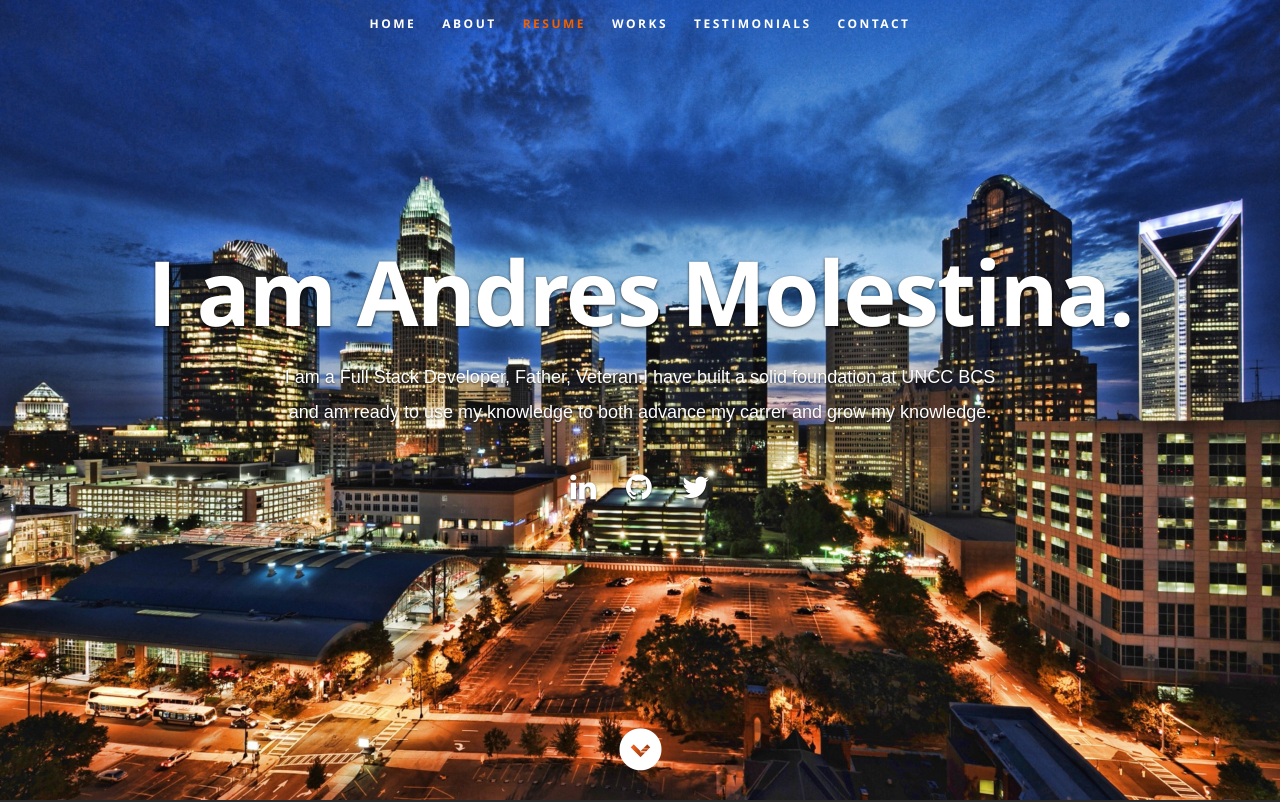
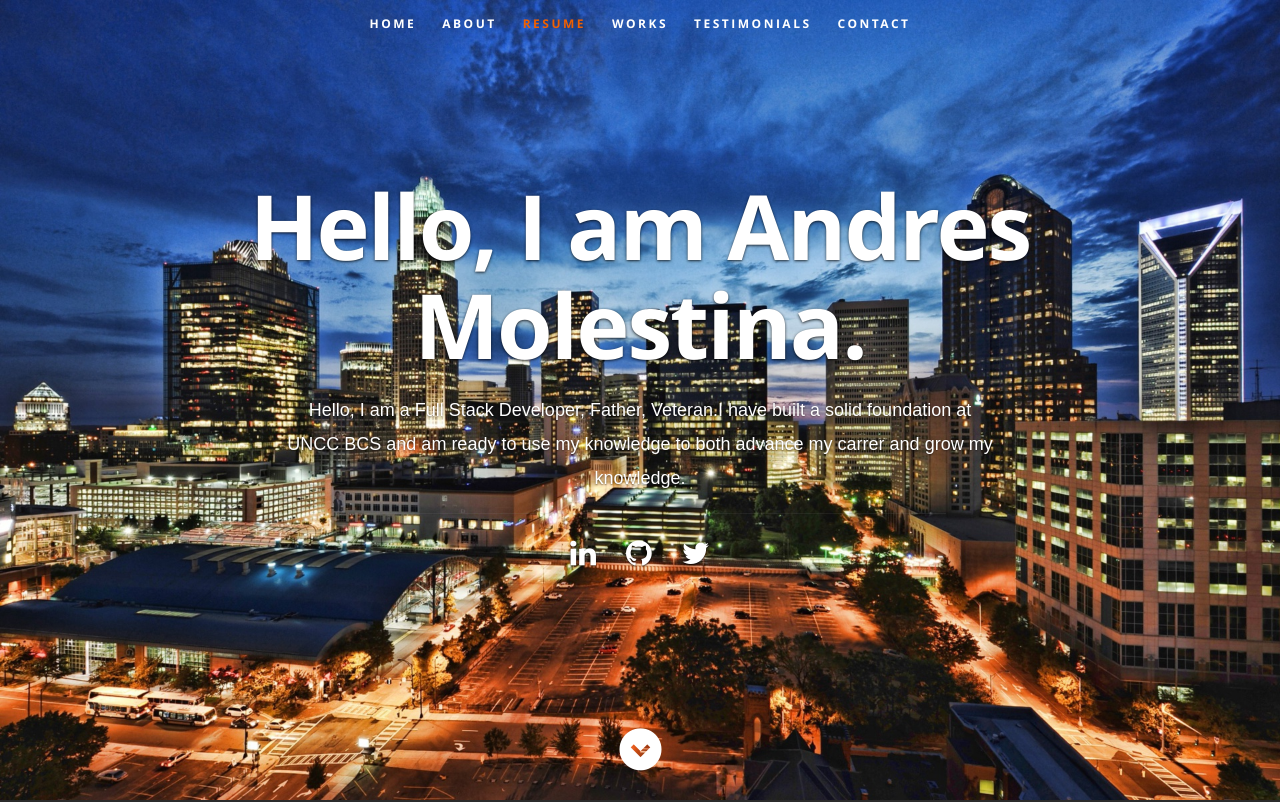
Before and after one commit to Zocartes/react-portfolio-homework, a React (Create React App) app: page / in a window 1280 px wide. Shown: the top 802 px of the page. Built offline with nearby package versions, Linux system fonts and the light colour scheme.

Commit message:
updated pic

```diff
--- a/public/css/layout.css
+++ b/public/css/layout.css
@@ -70,7 +70,7 @@ header .banner-text h1 {
 }
 header .banner-text h3 {
   font: 18px/1.9em "librebaskerville-regular", serif;
-  color: #a8a8a8;
+  color: #a8f591;
   margin: 0 auto;
   width: 70%;
   text-shadow: 0px 1px 2px rgba(0, 0, 0, 0.5);
--- a/src/App.css
+++ b/src/App.css
@@ -15,7 +15,7 @@
   align-items: center;
   justify-content: center;
   font-size: calc(10px + 2vmin);
-  color: white;
+  color: rgb(255, 255, 255);
 }
 
 .App-link {
--- a/src/components/ContactUs.js
+++ b/src/components/ContactUs.js
@@ -14,7 +14,7 @@ export default class ContactUs extends Component {
           <div className="row">
             <aside className="eigth columns footer-widgets">
               <div className="widget">
-                <h4>Linked in :
+                <h4>Contact :
                   <div />{resumeData.linkedinId}
                   <div />{resumeData.email}
                   <div />{resumeData.phone}
--- a/src/components/Header.js
+++ b/src/components/Header.js
@@ -21,8 +21,8 @@ export default class Header extends Component {
 
          <div className="row banner">
             <div className="banner-text">
-               <h1 className="responsive-headline">I am {resumeData.name}.</h1>
-               <h3 style={{color:'#fff', fontFamily:'sans-serif '}}>I am a {resumeData.role}.{resumeData.roleDescription}
+               <h1 className="responsive-headline">Hello, I am {resumeData.name}.</h1>
+               <h3 style={{color:'#fff', fontFamily:'sans-serif '}}>Hello, I am a {resumeData.role}.{resumeData.roleDescription}
                </h3>
                <hr/>
                <ul className="social">
--- a/src/resumeData.js
+++ b/src/resumeData.js
@@ -24,7 +24,7 @@ let resumeData = {
           "className":"fa fa-twitter"
         }
       ],
-    "aboutme":"Just graduated BCS @ UNCC.  I am looking to bring my expirience as both a Veteran and an Entrepreneur to bear in the field of Coding.  My unique insights into Management and leadership should prove useful in developing tools for said fields. ",
+    "aboutme":"Just graduated BCS @ UNCC.  Hello, I am looking to bring my expirience as both a Veteran and an Entrepreneur to bear in the field of Coding.  My unique insights into Management and leadership should prove useful in developing tools for said fields. ",
     "address":"162 Valleyview Rd. Mooresville NC 28117",
     "website":"https://github.com/Zocartes",
     "education":[
@@ -105,12 +105,12 @@ let resumeData = {
     ],
     "testimonials":[
       {
-        "description":"This is a sample testimonial",
-        "name":"Some technical guy"
+        "description":"lorem ipsum unum...",
+        "name":"Some Latin guy"
       },
       {
-        "description":"This is a sample testimonial",
-        "name":"Some technical guy"
+        "description":"lorem ipsun unum...",
+        "name":"a different guy"
       }
     ]
   }
```
Also changed, not shown: public/images/profilepic.jpg, 1 other file (tests, documents, lock files or other folders).
